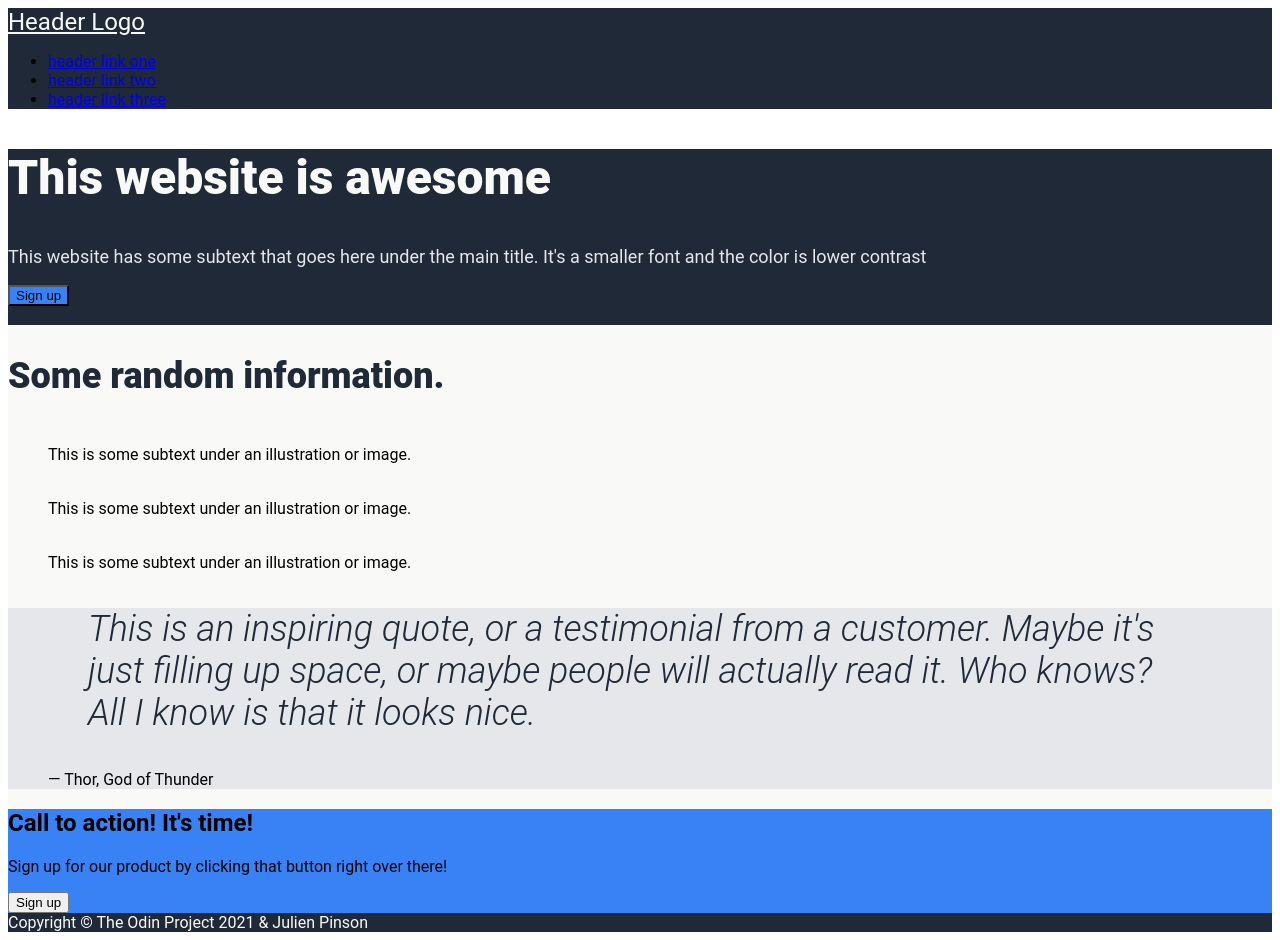
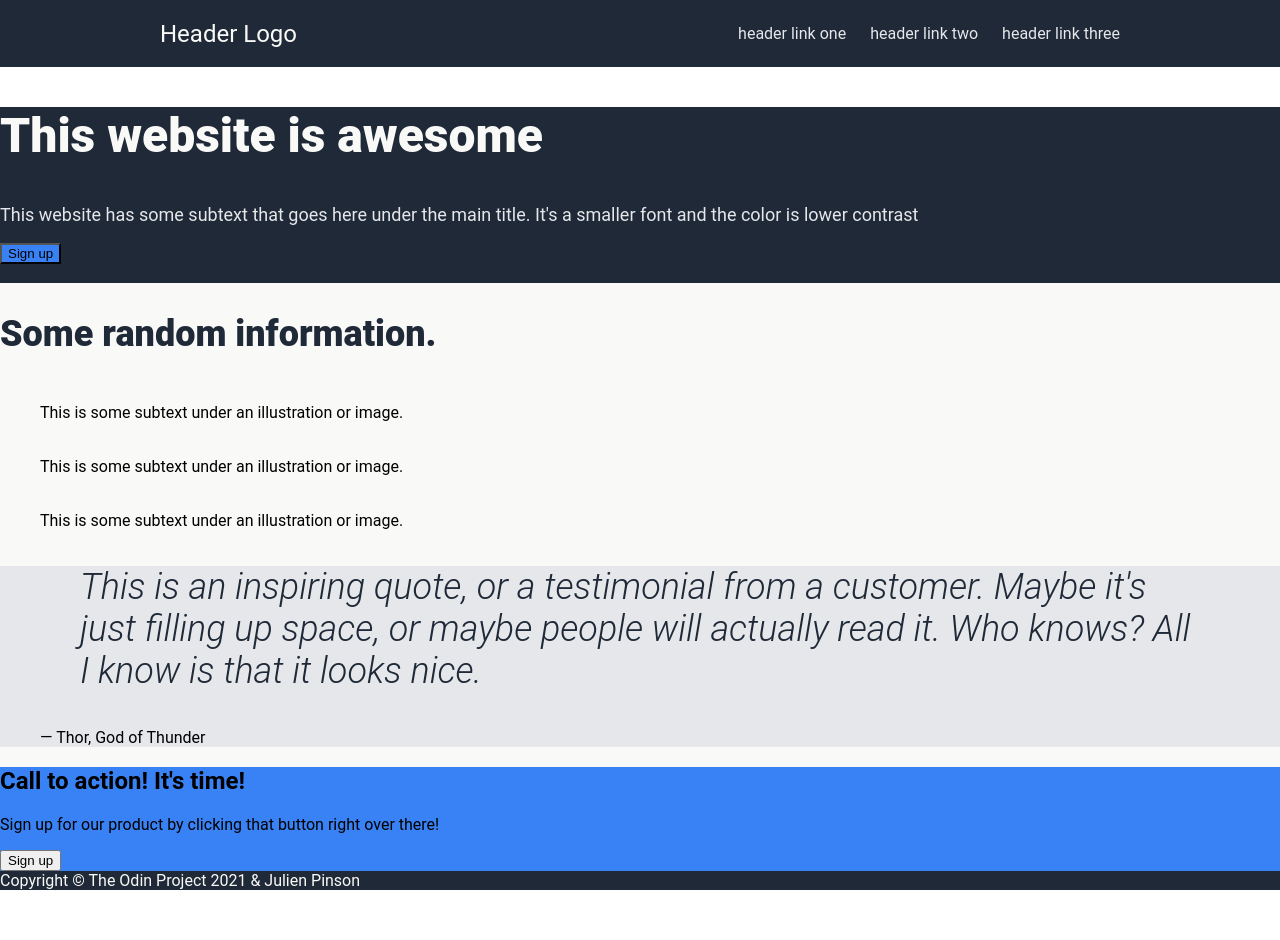
Before and after one commit to PinsonJulien/odin-landing-page, a plain HTML site: page index.html in a window 1280 px wide. After the commit the page ends 890 px from the top, so only its background shows below. Drawn offline with Linux system fonts and the light colour scheme.

Commit message:
Header styling

```diff
--- a/css/main.css
+++ b/css/main.css
@@ -1,3 +1,7 @@
+body {
+  margin: 0;
+}
+
 /*********/
 /* FONTS */
 /*********/
@@ -25,15 +29,15 @@ main {
   background-color: #F9FAF8;
 }
 
-#header-logo,
+#header-logo a,
 #hero h1,
 footer {
   color: #F9FAF8;
 }
 
+#navbar nav a,
 #hero p {
   color: #E5E7EB;
-  font-size: 18px;
 }
 
 #quote {
@@ -48,11 +52,46 @@ footer {
 #information img {
   border-color: #3882F6;
 }
+
+/******************/
+/* COMMON PADDING */
+/******************/
+
+#navbar {
+  padding-left: 10em;
+  padding-right: 10em;
+}
+
 /**********/
 /* NAVBAR */
 /**********/
+#navbar {
+  display: flex;
+  padding-top: 0.5em;
+  padding-bottom: 0.5em;
+}
 
-#header-logo {
+#navbar #header-logo,
+#navbar nav {
+  margin-bottom: auto;
+  margin-top: auto;
+}
+
+#navbar a {
+  text-decoration: none;
+}
+
+#navbar nav {
+  margin-left: auto;
+}
+
+#navbar ul {
+  list-style: none;
+  display: flex;
+  gap: 1.5em;
+}
+
+#header-logo a {
   font-size: 24px;
 }
 
--- a/index.html
+++ b/index.html
@@ -8,8 +8,8 @@
 
   <body>
     <header id="navbar">
-      <div>
-        <a id="header-logo" href="/">
+      <div id="header-logo">
+        <a href="/">
           Header Logo
         </a>
       </div>
```
